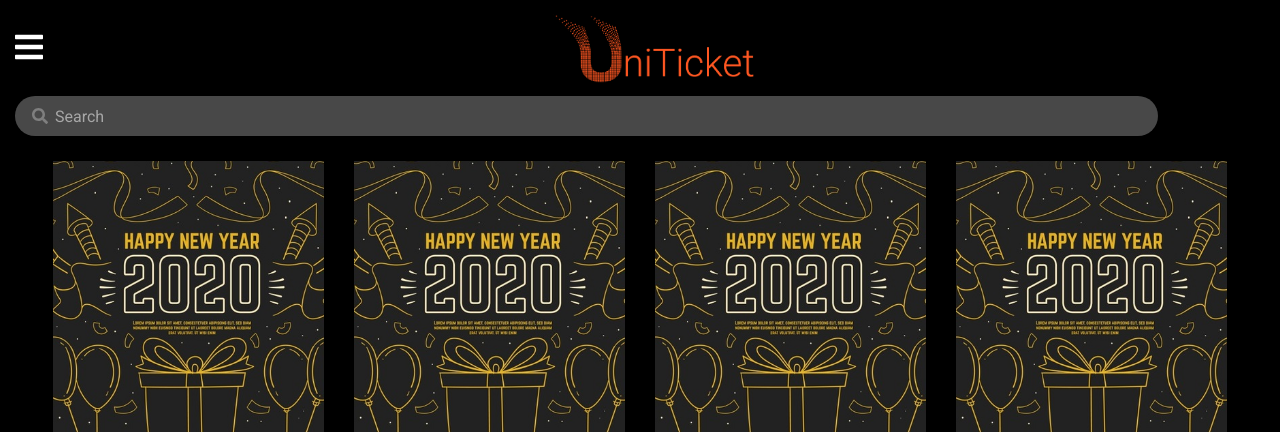
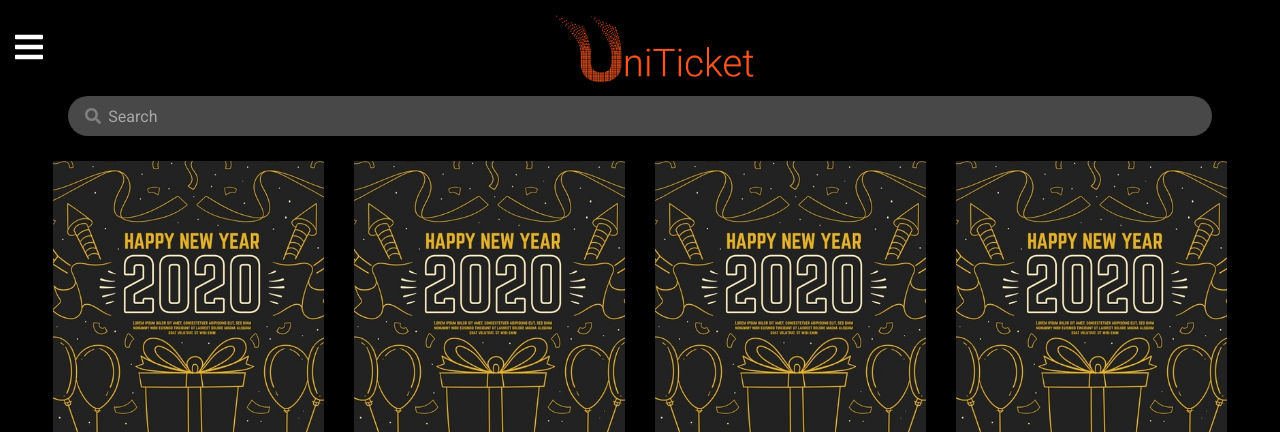
Before and after one commit to FaediMichele/uniticket, a PHP site: page /index.php in a window 1280 px wide. Shown: the top 432 px of the page. Run offline with PHP 8.4, Linux system fonts and the light colour scheme; some libraries are stand-ins or nearby versions.

Commit message:
fix home

```diff
--- a/template/base.php
+++ b/template/base.php
@@ -100,8 +100,8 @@
             </nav>
 
             <!-- ricerca -->
-            <div class="row ">
-                <div class="col-11">
+            <div class="row d-flex justify-content-center">
+                <div class="col-11 ">
                     <form id="form-search">
                         <span class="icon"><i class="fa fa-search"></i></span>
                         <input type="search" name="sitesearch" placeholder="Search" class="input input-max-width"
```
